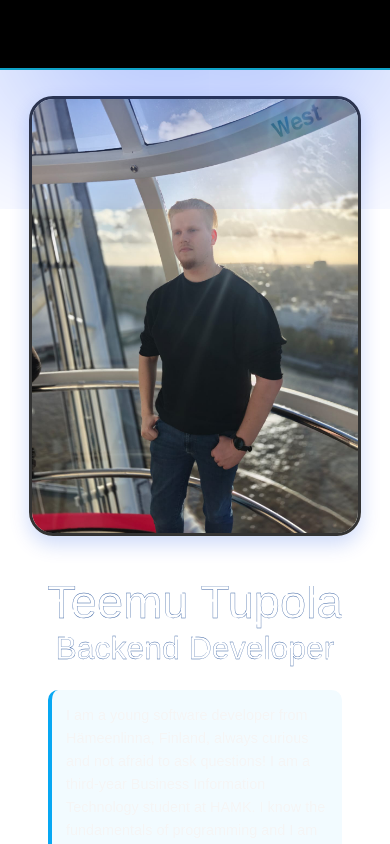
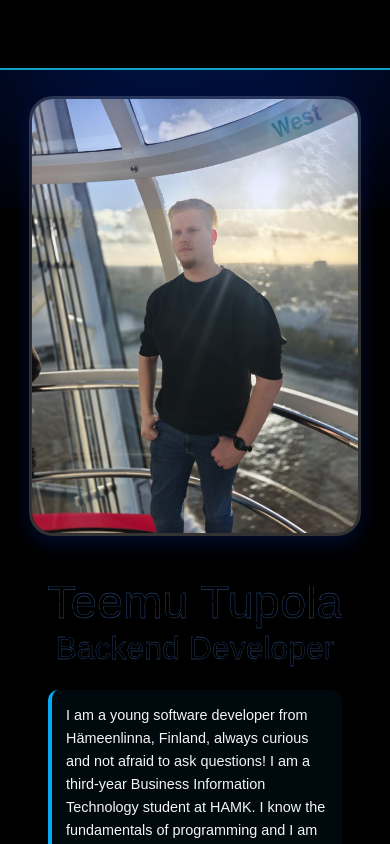
Before and after one commit to Tupolaa/portfolio_tupola, a Next.js app: page / in a window 390 px wide. Shown: the top 844 px of the page. Built offline with nearby package versions, Linux system fonts and the light colour scheme; a web font is replaced by a local one.

Commit message:
MAJOR BUG FIX
Deleted 'media' arrays from the movie review project entries in both English and Finnish JSON data files. Updated CSS theme variables to use a black background and white foreground, and removed dark mode media query for simplified color handling.

```diff
--- a/public/Data/Eng.json
+++ b/public/Data/Eng.json
@@ -127,11 +127,8 @@
       {
         "title": "Movie Review Website",
         "description": "A React-based movie browsing and review website developed as a final project in the Backend course in spring 2025. The REST API fetches movie data from TheMovieDB API and stores it to a MongoDB database, from where it is displayed in the UI. Users can freely browse movies and, after logging in, also write reviews. The project was later continued in a Mobile Programming course by developing a React Native mobile application with the same functionality and mobile-optimized user interface.",
-        "media": [
-          { "type": "video", "src": "/Media/reactnative.mp4", "alt": "Movie review demo video" },
-          { "type": "image", "src": "/Media/Astro.png", "alt": "Image 1" },
-          { "type": "image", "src": "/Media/AI-invoice-assistant-2.png", "alt": "Image 2" }
-        ],
+
+
         "links": [
           { "Name": "Repository", "link": "https://github.com/joni23008/Backend-Web-Development" },
           { "Name": "Website", "link": "https://moviereview-472307.lm.r.appspot.com/" },
--- a/public/Data/Fin.json
+++ b/public/Data/Fin.json
@@ -128,11 +128,7 @@
       {
         "title": "Elokuvien arviointisivusto",
         "description": "Reactilla toteutettu elokuvasivusto, joka toteutettiin Backend-kurssin lopputyönä keväällä 2025. Sivuston REST API hakee elokuvat TheMovieDB -rajapinnasta ja tallentaa ne MongoDB-tietokantaan, josta ne haetaan käyttöliittymään. Käyttäjä voi selata elokuvia vapaasti ja kirjautumisen jälkeen myös arvostella niitä. Projektia jatkettiin Mobile Programming -kurssilla rakentamalla sovelluksesta React Native -mobiiliversio, jossa käyttäjällä on käytettävissä samat toiminnallisuudet kuin verkkosovelluksessa, mutta mobiilikäyttöön optimoidulla käyttöliittymällä.",
-        "media": [
-          { "type": "video", "src": "/Media/reactnative.mp4", "alt": "Movie review demo video" },
-          { "type": "image", "src": "/Media/Astro.png", "alt": "Image 1" },
-          { "type": "image", "src": "/Media/AI-invoice-assistant-2.png", "alt": "Image 2" }
-        ],
+
         "links": [
           { "Name": "Repository", "link": "https://github.com/joni23008/Backend-Web-Development" },
           { "Name": "Nettisivu", "link": "https://moviereview-472307.lm.r.appspot.com/" },
--- a/styles/globals.css
+++ b/styles/globals.css
@@ -2,15 +2,8 @@
 
 /* ========== THEME VARIABLES ========== */
 :root {
-  --background: #ffffff;
-  --foreground: #171717;
-}
-
-@media (prefers-color-scheme: dark) {
-  :root {
-    --background: #0a0a0a;
-    --foreground: #ededed;
-  }
+  --background: #000000; /* <-- musta */
+  --foreground: #ffffff;
 }
 
 /* ========== GLOBAL BASE STYLES ========== */
@@ -18,8 +11,8 @@ body {
   background: var(--background);
   color: var(--foreground);
   font-family: Arial, Helvetica, sans-serif;
-  margin: 0;                 /* <-- fix: remove default margins */
-  padding: 0;                /* <-- keep padding controlled by layout */
+  margin: 0;
+  padding: 0;
 }
 
 /* ========== GLOBAL MOBILE FIX ========== */
@@ -28,15 +21,13 @@ body {
     padding-top: 80px !important;
   }
 
-  /* Make ALL sections full width */
   section {
     max-width: 100% !important;
     width: 100% !important;
-    padding: 0 16px !important; /* good side padding */
+    padding: 0 16px !important;
     box-sizing: border-box;
   }
 
-  /* Remove the 1400px limit */
   #Profile,
   #projects,
   #skills,
```
